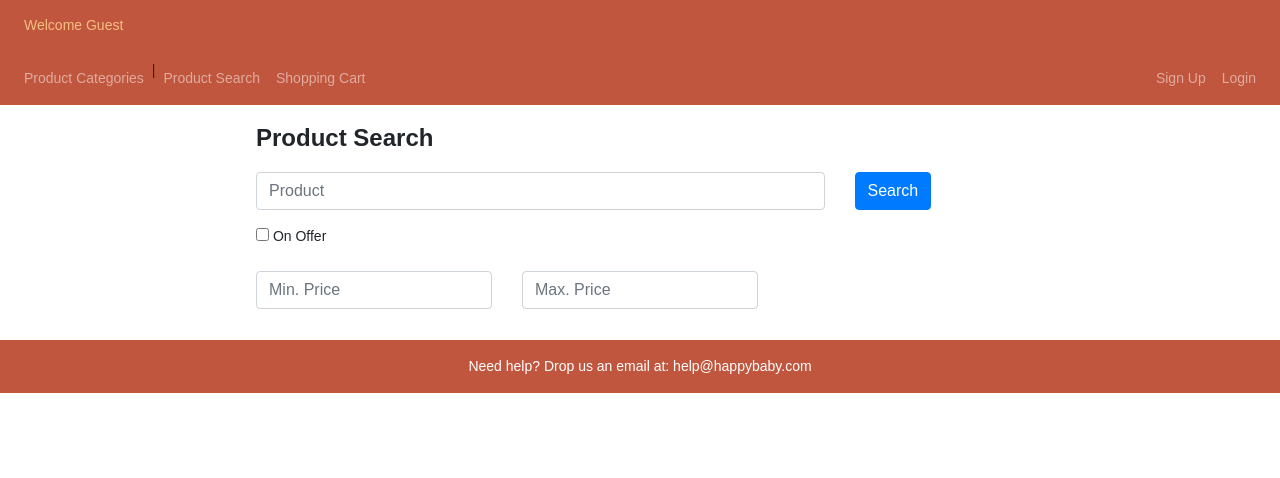
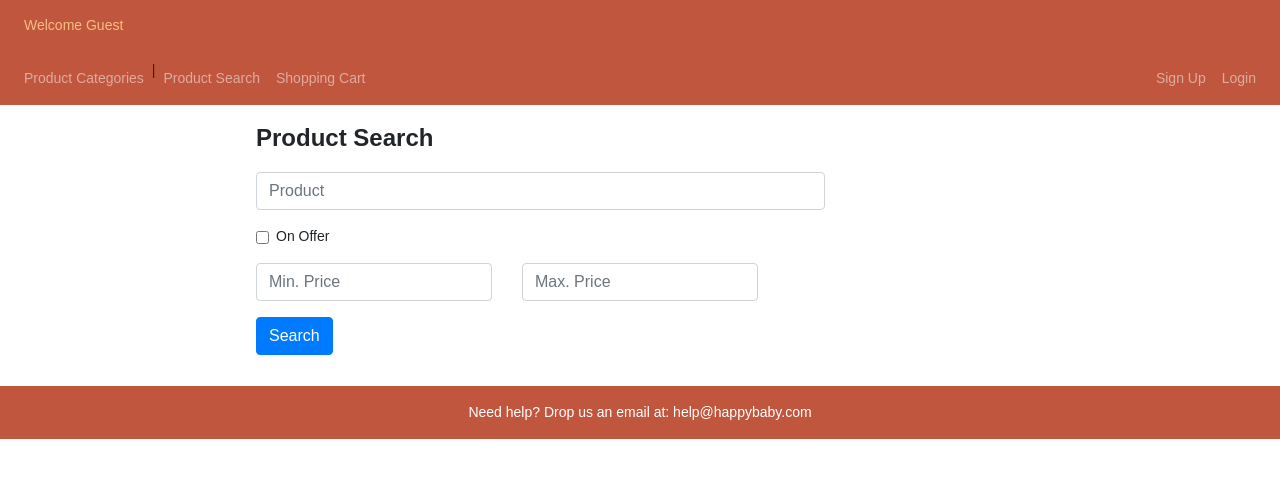
Before and after one commit to 15WattPowerBrick/ECAD_ASSG_1, a PHP site: page /ECAD_ASSG_1/search.php in a window 1280 px wide. Shown: the part 189-667 px from the top of the page. Run offline with PHP 8.4, Linux system fonts and the light colour scheme.

Commit message:
Fix search and login

```diff
--- a/search.php
+++ b/search.php
@@ -16,19 +16,21 @@ include("header.php"); // Include the Page Layout header
                 <input class="form-control" name="keywords" id="keywords" type="search" placeholder="Product"
                 value="<?php echo !empty($_GET["keywords"]) ? $_GET["keywords"] : ""; ?>" />
             </div>
-            <div class="col-sm-3">
+            <!-- <div class="col-sm-3">
                 <button type="submit" class="btn btn-primary">Search</button>
-            </div>
+            </div> -->
         </div> <!-- End of 2nd row -->
 
         <div class="form-group row"> <!-- 3rd row -->
-
     <div class="col-sm-3">
-        <input type="checkbox" name="on_offer" id="on_offer" value="on_offer"
-        <?php echo !empty($_GET["on_offer"]) ? "checked" : ""; ?>>
-        <label for="on_offer">On Offer</label>
+        <div class="form-check">
+            <input class="form-check-input" type="checkbox" name="on_offer" id="on_offer" value="on_offer"
+            <?php echo !empty($_GET["on_offer"]) ? "checked" : ""; ?>>
+            <label class="form-check-label" for="on_offer">On Offer</label>
+        </div>
     </div>
 </div> <!-- End of 3rd row -->
+
 
 
         <div class="form-group row"> <!-- 4th row -->
@@ -41,6 +43,13 @@ include("header.php"); // Include the Page Layout header
                 value="<?php echo !empty($_GET["max_price"]) ? $_GET["max_price"] : ""; ?>"/>
             </div>
         </div> <!-- End of 4th row -->
+
+        <div class="form-group row"> <!-- 5th row -->
+
+            <div class="col-sm-3">
+                <button type="submit" class="btn btn-primary">Search</button>
+            </div>
+        </div> <!-- End of 5th row -->
     </form>
 
     <?php
```
Also changed, not shown: login.php (+4 -3 lines).
